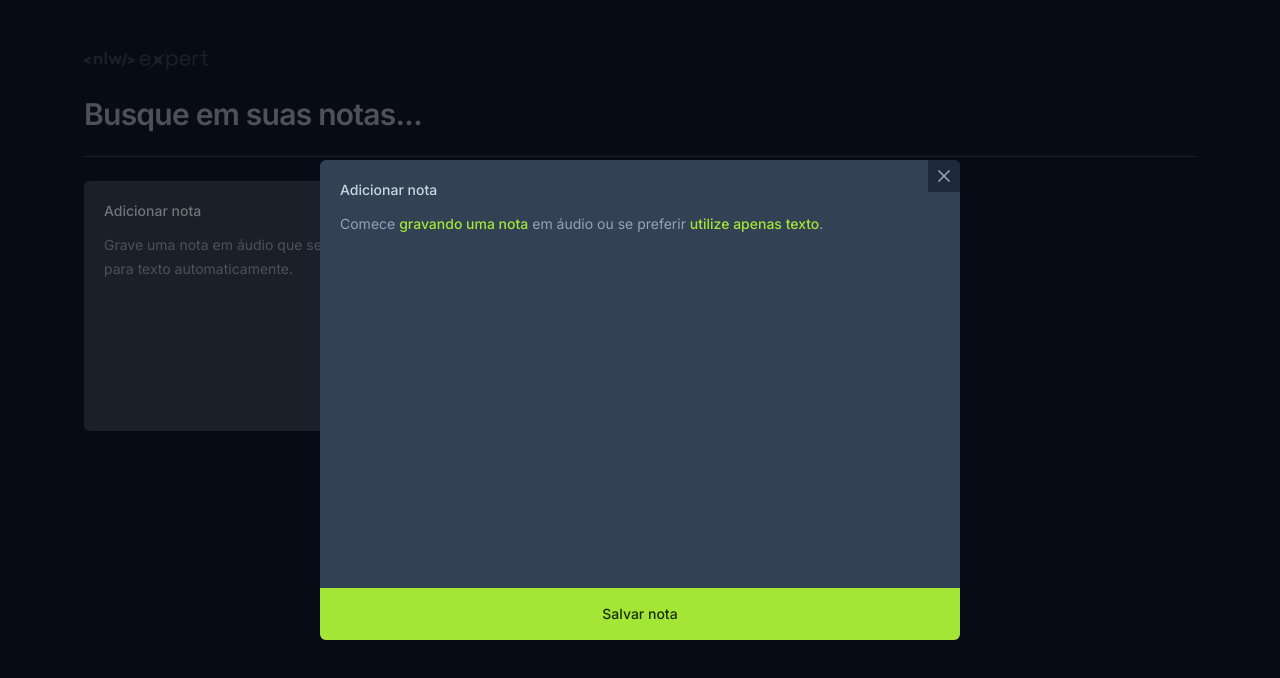
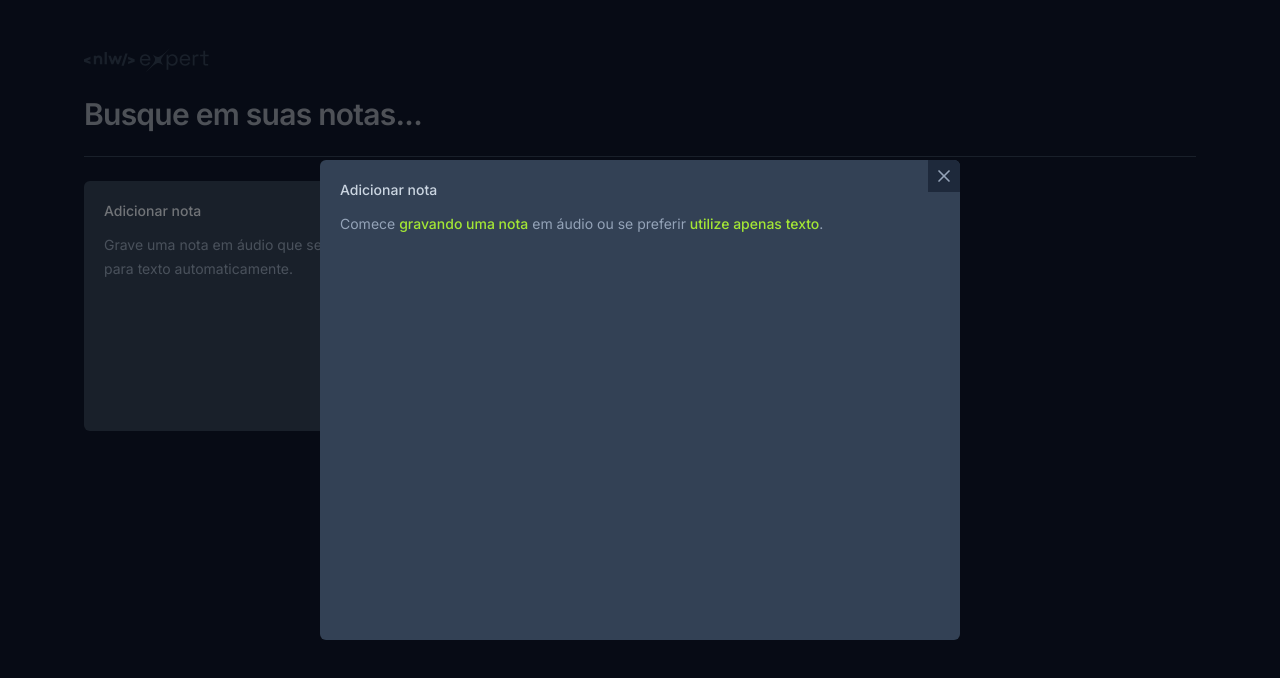
Before and after one commit to romerioribeiro25/nlw-expert-react, a React (Vite) app: page / in a window 1280 px wide. Both pictures are taken after a click on the button 261 px from the left and 306 px from the top of the page. Shown: the top 678 px of the page. Built offline with nearby package versions, Linux system fonts and the light colour scheme.

Commit message:
feat(new-note-card): add handleOpenChange function to manage the Dialog

```diff
--- a/src/components/new-note-card.tsx
+++ b/src/components/new-note-card.tsx
@@ -32,7 +32,7 @@ export function NewNoteCard({ onNoteCreated }: NewNoteProps) {
   const handleSaveNote = useCallback((event: FormEvent) => {
     event.preventDefault();
 
-    if (content === "") {
+    if (content.trim() === "") {
       return;
     }
 
@@ -84,8 +84,14 @@ export function NewNoteCard({ onNoteCreated }: NewNoteProps) {
     }
   }
 
+  const handleOpenChange = useCallback((open: boolean) => {
+    if (!open && content.trim() === '') {
+        setShouldShowOnboarding(true);
+    }
+  }, [content])
+
   return (
-    <Dialog.Root>
+    <Dialog.Root onOpenChange={handleOpenChange}>
       <Dialog.Trigger className="rounded-md flex flex-col gap-3 text-left bg-slate-700 p-5 hover:ring-2 hover:ring-slate-600 focus-visible:ring-2 focus-visible:ring-lime-400 outline-none">
         <span className="text-sm font-medium text-slate-200">
           Adicionar nota
@@ -99,8 +105,12 @@ export function NewNoteCard({ onNoteCreated }: NewNoteProps) {
 
       <Dialog.Portal>
         <Dialog.Overlay className="inset-0 fixed bg-black/50" />
-        <Dialog.Content className="fixed overflow-hidden inset-0 md:inset-auto md:left-1/2 md:top-1/2 md:-translate-x-1/2 md:-translate-y-1/2 md:max-w-[640px] w-full md:h-[60vh] bg-slate-700 md:rounded-md flex flex-col outline-none">
-          <Dialog.Close className="absolute right-0 top-0 bg-slate-800 p-1.5 text-slate-400 hover:text-slate-100">
+
+        <Dialog.Content
+          className="fixed overflow-hidden inset-0 md:inset-auto md:left-1/2 md:top-1/2 md:-translate-x-1/2 md:-translate-y-1/2 md:max-w-[640px] w-full md:h-[60vh] bg-slate-700 md:rounded-md flex flex-col outline-none"
+        >
+          <Dialog.Close
+            className="absolute right-0 top-0 bg-slate-800 p-1.5 text-slate-400 hover:text-slate-100">
             <X className="size-5" />
           </Dialog.Close>
 
@@ -149,7 +159,7 @@ export function NewNoteCard({ onNoteCreated }: NewNoteProps) {
                 <div className="size-3 rounded-full bg-red-500 animate-pulse" />
                 Gravando! (clique p/ interromper)
               </button>
-            ) : (
+            ) : (content.trim() !== '' ? (
               <button
                 type="button"
                 onClick={handleSaveNote}
@@ -157,7 +167,8 @@ export function NewNoteCard({ onNoteCreated }: NewNoteProps) {
               >
                 Salvar nota
               </button>
-            )}
+            ) : null)}
+
           </form>
         </Dialog.Content>
       </Dialog.Portal>
```
